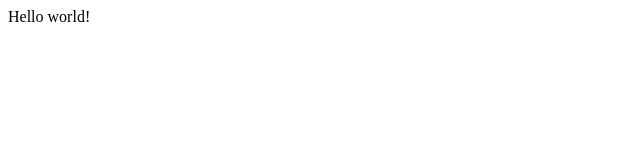
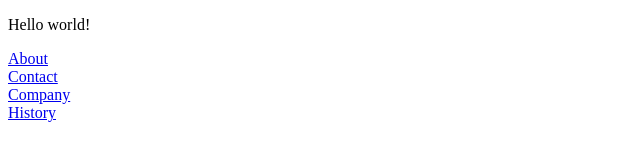
Before and after one commit to mozieblo/my-gatsby-site, a Gatsby site: page / in a window 1280 px wide. Shown: the whole page, without its empty margins (0-640 px from the left). Built offline with nearby package versions, Linux system fonts and the light colour scheme; Gatsby itself is replaced by a stand-in of ours.

Commit message:
Routing - 404, about, company, history, contact - page added

```diff
--- a/src/pages/index.js
+++ b/src/pages/index.js
@@ -1,5 +1,22 @@
 import React from 'react';
+import { Link } from 'gatsby';
 
 export default function Home() {
-  return <div>Hello world!</div>;
+  return (
+    <div>
+      <p>Hello world!</p>
+      <div>
+        <Link to="/about">About</Link>
+      </div>
+      <div>
+        <Link to="/contact">Contact</Link>
+      </div>
+      <div>
+        <Link to="/company">Company</Link>
+      </div>
+      <div>
+        <Link to="/company/history">History</Link>
+      </div>
+    </div>
+  );
 }
```
Also changed, not shown: src/pages/404.js (added, +7 -0 lines), src/pages/about.js (added, +13 -0 lines), src/pages/company/history.js (added, +13 -0 lines), src/pages/company/index.js (added, +13 -0 lines), src/pages/contact.js (added, +13 -0 lines).
